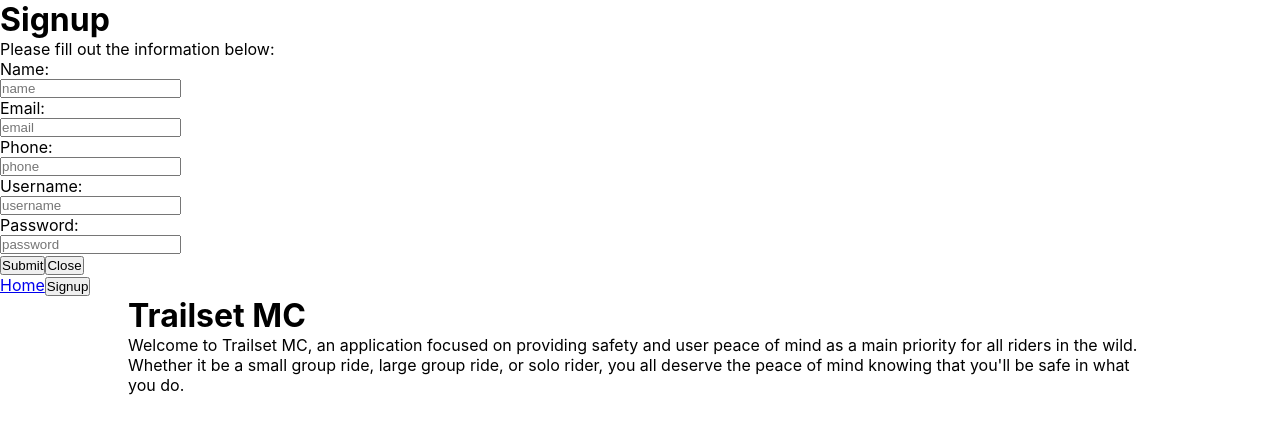
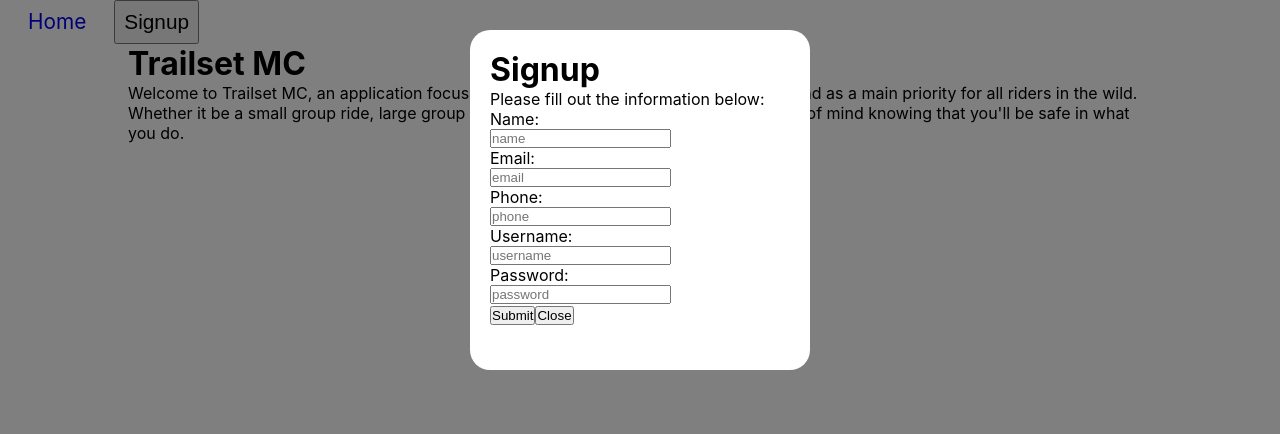
Before and after one commit to FonzMP/trailsetmc-node, a React (Create React App) app in the folder web/: page / in a window 1280 px wide. Both pictures are taken after a click on the button "Signup". Shown: the top 434 px of the page. Built offline with nearby package versions, Linux system fonts and the light colour scheme; no server answers.

Commit message:
set up modal styling

```diff
--- a/web/src/App.css
+++ b/web/src/App.css
@@ -8,6 +8,55 @@
   margin: 0 auto;
 }
 
-label, input {
+label,
+input {
   display: block;
 }
+
+.nav-link {
+  text-decoration: none;
+  margin-left: 20px;
+  padding: 8px;
+  font-size: 1.3rem;
+}
+
+.modal-background {
+  top: "50%";
+  left: "50%";
+  right: "auto";
+  bottom: "auto";
+  margin-right: "-50%";
+  transform: "translate(-50%, -50%)";
+}
+
+.modal-backing {
+  background: rgba(0, 0, 0, 0.5);
+  position: fixed;
+  width: 100%;
+  height: 100%;
+  top: 0;
+  right: 0;
+  bottom: 0;
+  left: 0;
+  z-index: 7;
+}
+
+.modal {
+  position: fixed;
+  top: 200px;
+  left: 50%;
+  height: 300px;
+  max-height: 80%;
+  max-width: 80%;
+  width: 300px;
+  background: white;
+  border-radius: 20px;
+  transform: translate(-50%, -50%);
+  padding: 20px;
+}
+
+.modal-container {
+  width: 80%;
+  max-width: 250px;
+  padding: 30px;
+}
```
